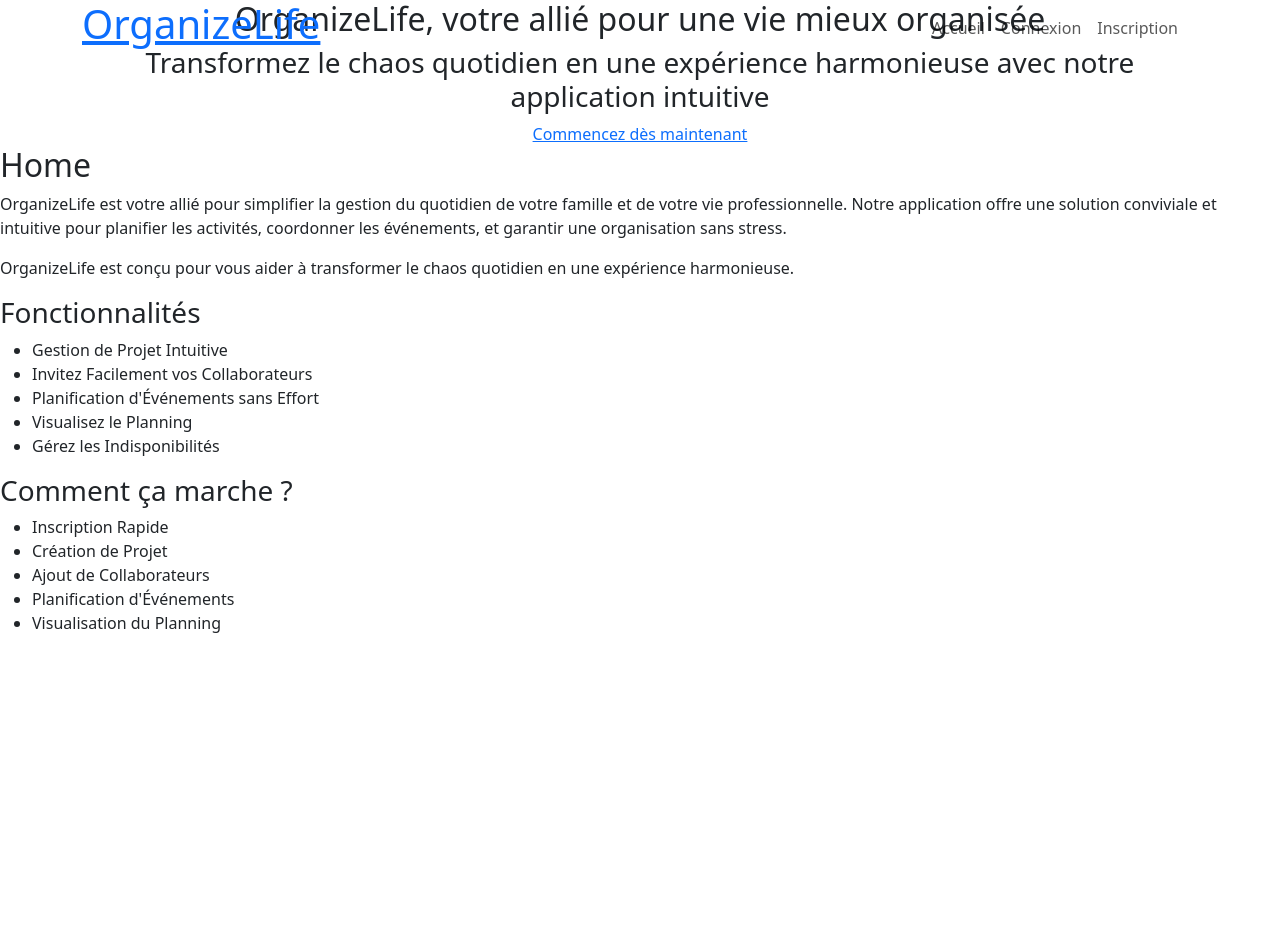
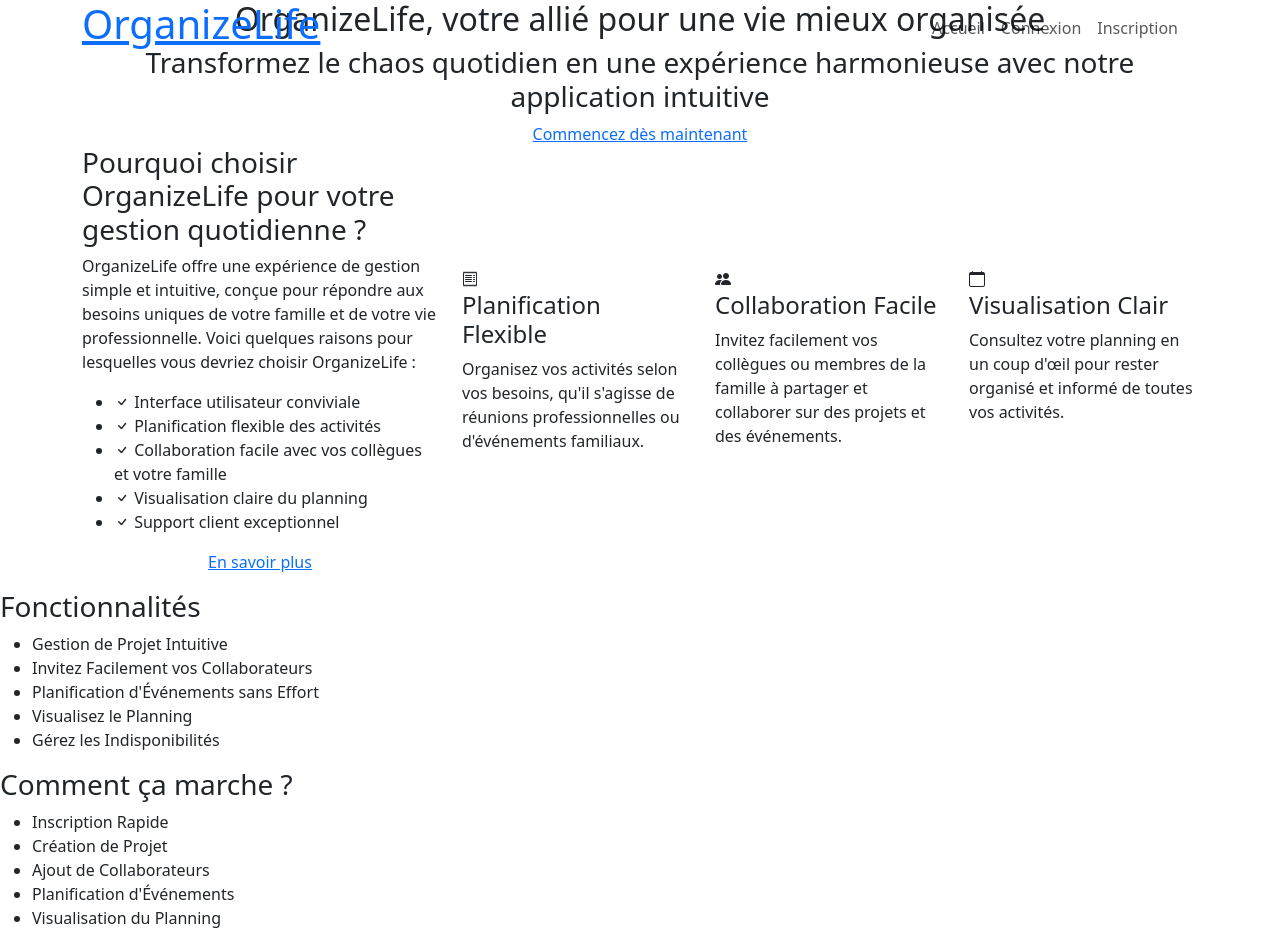
Before and after one commit to lana-12/organizeLife, a Symfony app: template templates/home/index.html.twig in a window 1280 px wide. Before the commit the page ends 633 px from the top, so only its background shows below. Run offline with Twig, Linux system fonts and the light colour scheme; the template is opened without the code that fills it, so the values that code supplies are empty; style sheets or scripts are compiled from the project's sources; some libraries are stand-ins or nearby versions.

Commit message:
Setup style of the section Why this app

```diff
--- a/assets/styles/app.scss
+++ b/assets/styles/app.scss
@@ -14,6 +14,7 @@
 @import "./components/header.scss";
 @import "./components/nav.scss";
 @import "./components/hero.scss";
+@import "./components/whyApp.scss";
 
 
 // Folder layout
--- a/assets/styles/components/_hero.scss
+++ b/assets/styles/components/_hero.scss
@@ -1,7 +1,7 @@
 #hero {
     width: 100%;
     height: 80vh;
-    background: url("../../img/hero-bg.jpg") center center;
+    background: url("../../img/hero-bg2.png") center center;
     background-size: cover;
     position: relative;
   }
--- a/assets/styles/generals/_reset.scss
+++ b/assets/styles/generals/_reset.scss
@@ -16,9 +16,9 @@
 //     }
 // }
 
-// ul {
-//     list-style: none;
-// }
+ul {
+    list-style: none;
+}
 
 a {
     color: #009970;
--- a/templates/base.html.twig
+++ b/templates/base.html.twig
@@ -8,6 +8,9 @@
 
         {# Bootstrap #}
         <link href="https://cdn.jsdelivr.net/npm/bootstrap@5.3.3/dist/css/bootstrap.min.css" rel="stylesheet" integrity="sha384-QWTKZyjpPEjISv5WaRU9OFeRpok6YctnYmDr5pNlyT2bRjXh0JMhjY6hW+ALEwIH" crossorigin="anonymous">
+        <!-- Bootstrap Icon -->
+        <link rel="stylesheet" href="https://cdn.jsdelivr.net/npm/bootstrap-icons@1.3.0/font/bootstrap-icons.css">
+
         <link href="https://cdn.jsdelivr.net/npm/aos@2.3.1/dist/aos.css" rel="stylesheet">
 
 
--- a/templates/home/index.html.twig
+++ b/templates/home/index.html.twig
@@ -4,21 +4,69 @@
 {% block body %}
 
     <section id="hero" class="d-flex align-items-center">
-        <div class="container text-center position-relative" data-aos="fade-in" data-aos-delay="200">
+        <div class="container text-center position-relative" data-aos="fade-in" data-aos-delay="300">
             <h2>OrganizeLife, votre allié pour une vie mieux organisée</h2>
             <h3>Transformez le chaos quotidien en une expérience harmonieuse avec notre application intuitive</h3>
             <a href="#about" class="btn-get-started scrollto">Commencez dès maintenant</a>
         </div>
     </section>
 
-    <main>
-        <h2>Home</h2>
+    <!-- Start the Why this app section -->
+    <section id="why-app" class="why-app">
+        <div class="container">
 
-        <p>OrganizeLife est votre allié pour simplifier la gestion du quotidien de votre famille et de votre vie professionnelle. Notre application offre une solution conviviale et intuitive pour planifier les activités, coordonner les événements, et garantir une organisation sans stress.
-        </p>
-        <p>OrganizeLife est conçu pour vous aider à transformer le chaos quotidien en une expérience harmonieuse.</p>
+            <div class="row">
+                <div class="col-lg-4 d-flex align-items-stretch" data-aos="fade-right">
 
-    </main>
+                    <div class="content-why-app">
+                        <h3>Pourquoi choisir OrganizeLife pour votre gestion quotidienne ?</h3>
+                        <p>
+                            OrganizeLife offre une expérience de gestion simple et intuitive, conçue pour répondre aux besoins uniques de votre famille et de votre vie professionnelle. Voici quelques raisons pour lesquelles vous devriez choisir OrganizeLife :
+                        </p>
+                        <ul>
+                            <li><i class="bi bi-check"></i> Interface utilisateur conviviale</li>
+                            <li><i class="bi bi-check"></i> Planification flexible des activités</li>
+                            <li><i class="bi bi-check"></i> Collaboration facile avec vos collègues et votre famille</li>
+                            <li><i class="bi bi-check"></i> Visualisation claire du planning</li>
+                            <li><i class="bi bi-check"></i> Support client exceptionnel</li>
+                        </ul>
+                        <!-- A voir si je mets ce buton ou create new project ?? -->
+                        <p class="text-center"><a href="#" class="more-btn">En savoir plus</a></p>
+                    </div>
+
+                </div>
+
+                <div class="col-lg-8 d-flex align-items-stretch">
+
+                    <div class="icon-boxes d-flex flex-column justify-content-center">
+                        <div class="row">
+                            <div class="col-xl-4 d-flex align-items-stretch" data-aos="zoom-in" data-aos-delay="100">
+                                <div class="icon-box mt-4 mt-xl-0">
+                                    <i class="bi bi-receipt"></i>
+                                    <h4>Planification Flexible</h4>
+                                    <p>Organisez vos activités selon vos besoins, qu'il s'agisse de réunions professionnelles ou d'événements familiaux.</p>
+                                </div>
+                            </div>
+                            <div class="col-xl-4 d-flex align-items-stretch" data-aos="zoom-in" data-aos-delay="200">
+                                <div class="icon-box mt-4 mt-xl-0">
+                                    <i class="bi bi-people-fill"></i>
+                                    <h4>Collaboration Facile</h4>
+                                    <p>Invitez facilement vos collègues ou membres de la famille à partager et collaborer sur des projets et des événements.</p>
+                                </div>
+                            </div>
+                            <div class="col-xl-4 d-flex align-items-stretch" data-aos="zoom-in" data-aos-delay="300">
+                                <div class="icon-box mt-4 mt-xl-0">
+                                    <i class="bi bi-calendar"></i>
+                                    <h4>Visualisation Clair</h4>
+                                    <p>Consultez votre planning en un coup d'œil pour rester organisé et informé de toutes vos activités.</p>
+                                </div>
+                            </div>
+                        </div>
+                    </div>
+                </div>
+            </div>
+        </div>
+    </section><!-- End  the Why this app section -->
 
     <section>
         <h3>Fonctionnalités</h3>
```
Also changed, not shown: assets/styles/components/_whyApp.scss (added, +67 -0 lines), assets/img/hero-bg2.png (added).
